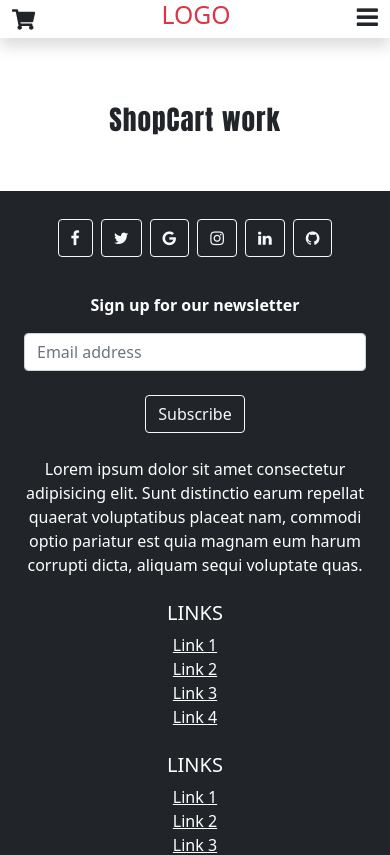
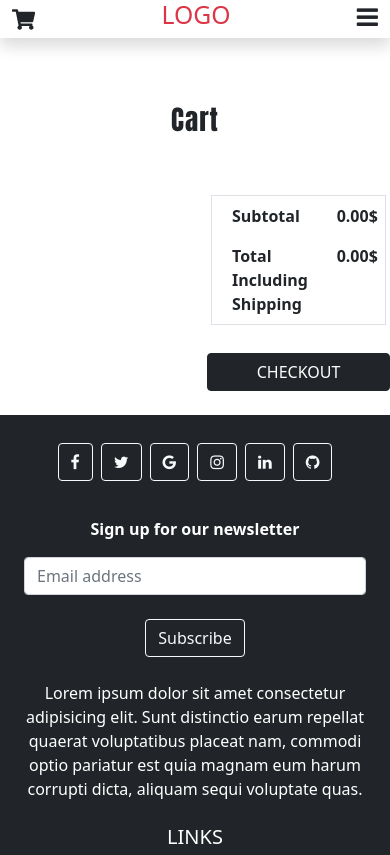
Before and after one commit to moodyomar/shopCart, a React (Create React App) app: page /cart in a window 390 px wide. Shown: the top 855 px of the page. Built offline with nearby package versions, Linux system fonts and the light colour scheme.

Commit message:
add prods in cart to the cart page + responsive

```diff
--- a/src/App.css
+++ b/src/App.css
@@ -86,8 +86,13 @@ margin-top: 3px;
   border-radius: 50%;
   z-index: 100;
 }
+.btnz{
+  border: none;
+  outline: none;
+}
 
 @media (max-width:991px){
+
   .cartNotification{
 top: 0;
 left: 0;
--- a/src/App.js
+++ b/src/App.js
@@ -5,21 +5,16 @@ import {
   Route,
 } from "react-router-dom";
 import './App.css';
-import { Provider } from 'react-redux';
-import { createStore } from 'redux';
-import { shopReducer } from './redux/reducers/shopReducer';
 import NavBar from "./mainComps/navBar"
 import Home from "./mainComps/home"
 import shopApp from "./shop/shopApp";
 import shopCart from "./shop/shopCart";
 import Footer from "./mainComps/footer";
 
-// let reduxDevTool = window.__REDUX_DEVTOOLS_EXTENSION__() ? window.__REDUX_DEVTOOLS_EXTENSION__() : f => f
-const shopStore = createStore(shopReducer)
 
 function App() {
   return (
-<Provider store={shopStore}>
+
     <Router>
       <div className="App">
         <header>
@@ -32,13 +27,12 @@ function App() {
             <Route path="/cart" component={shopCart} />
           </Switch>
         </main>
-
         <footer >
           <Footer />
         </footer>
       </div>
     </Router>
-    </Provider>
+
   );
 }
 
--- a/src/mainComps/home.js
+++ b/src/mainComps/home.js
@@ -4,12 +4,14 @@ import ShopList from '../shop/shopList';
 import {
   Link
 } from "react-router-dom";
+import SideCart from '../shop/sideCart';
 
 function Home(props) {
   let latestProds = ar.slice(0,3)
   return (
     <>
       <div className="siteHeading">Home work</div>
+      <SideCart />
       <ShopList ar={latestProds} />
 
       <div className="m-4 d-flex justify-content-center">
--- a/src/mainComps/navBar.js
+++ b/src/mainComps/navBar.js
@@ -8,7 +8,7 @@ import { Actions } from '../redux/actions/actions';
 function Navbar(props) {
 
   let [showMobileNav, setShowMobileNav] = useState(false)
-  let addedToCart = useSelector(state => state.addedToCart)
+  let addedToCart = useSelector(state => state.shopReducer.addedToCart)
   let dispach = useDispatch()
 
   const OpenSideCart = () => {
--- a/src/shop/product.js
+++ b/src/shop/product.js
@@ -4,7 +4,7 @@ import { Actions } from '../redux/actions/actions';
 
 function Product({ item }) {
   let [showMore, setShowMore] = useState(false)
-  let addedToCart = useSelector(state => state.addedToCart)
+  let addedToCart = useSelector(state => state.shopReducer.addedToCart)
   let dispatch = useDispatch()
 
   return (
--- a/src/shop/shopCart.js
+++ b/src/shop/shopCart.js
@@ -1,8 +1,58 @@
 import React from 'react';
+import { useDispatch, useSelector } from 'react-redux';
+import { Actions } from '../redux/actions/actions';
 
-function ShopCart(props){
-  return(
-    <div className="siteHeading">ShopCart work</div>
+function ShopCart(props) {
+  let addedToCart = useSelector(state => state.shopReducer.addedToCart);
+  let dispatch = useDispatch();
+
+  return (
+    <>
+      <div className="siteHeading">Cart</div>
+
+      <div className="row my-4">
+        <div className="col  productList">
+          {/* this row map for each product in cart  */}
+          {addedToCart.map(product => {
+            return (
+              <div className="row p-2">
+                <div className="col-lg-8   product">
+                  <img src={product.image} alt="" class="float-start me-2 p-1 w-25" />
+                  <h4 class="h5 mt-1">{product.title.substr(0, 19)}</h4>
+                  <p>{product.category}</p>
+                  <strong>{product.price}</strong>
+                </div>
+                <div className="col-lg-3  quantity text-center">
+                  <button class="btnz shadow">+</button>
+                  <strong className="mx-3">1</strong>
+                  <button class="btnz shadow">-</button>
+                </div>
+                  <button onClick={() => dispatch(Actions.deleteFromCart(product.id))} className="btn">Remove</button>
+                <div className="col-lg-1 price text-center ">{product.price}</div>
+              </div>
+            )
+          })}
+
+
+        </div>
+
+
+        <div className="col  d-flex flex-column checkout">
+          <div className="row border m-1 p-2">
+            <div className="col-8 d-flex flex-column">
+              <strong class="mb-3">Subtotal</strong>
+              <strong>Total Including Shipping</strong>
+            </div>
+            <div className="col-4 d-flex flex-column">
+              <strong class="mb-3">{addedToCart.reduce((acc, cv) => acc += cv.price, 0).toFixed(2)}$</strong>
+              <strong>{addedToCart.reduce((acc, cv) => acc += cv.price + 9, 0).toFixed(2)}$</strong>
+            </div>
+          </div>
+          <button className="btn btn-dark mt-4">CHECKOUT</button>
+        </div>
+      </div>
+
+    </>
   )
 }
 
--- a/src/shop/sideCart.js
+++ b/src/shop/sideCart.js
@@ -1,11 +1,14 @@
 import { AiFillCloseCircle, AiOutlineCloseCircle } from 'react-icons/ai'
+import {
+  Link
+} from "react-router-dom";
 import { useDispatch, useSelector } from "react-redux"
 import { Actions } from '../redux/actions/actions';
 
 function SideCart(props) {
 
-  let sideCart = useSelector(state => state.sideCart)
-  let addedToCart = useSelector(state => state.addedToCart)
+  let sideCart = useSelector(state => state.shopReducer.sideCart)
+  let addedToCart = useSelector(state => state.shopReducer.addedToCart)
   let dispatch = useDispatch()
 
 
@@ -44,7 +47,9 @@ function SideCart(props) {
         </div>
         <div className="pPrice text-center mt-5">Subtotal: {addedToCart.reduce((acc,cv) =>  acc += cv.price , 0).toFixed(2)}$</div>
         <hr />
-        <div className="d-flex justify-content-center"><button className="btn btn-dark me-2">View Cart</button>
+        <div className="d-flex justify-content-center">
+
+          <Link to="/cart"><button className="btn btn-dark me-2">View Cart</button></Link>
           <button className="btn btn-dark">Checkout</button></div>
       </div>
     </div>
```
Also changed, not shown: public/cartConcept.png (added).
